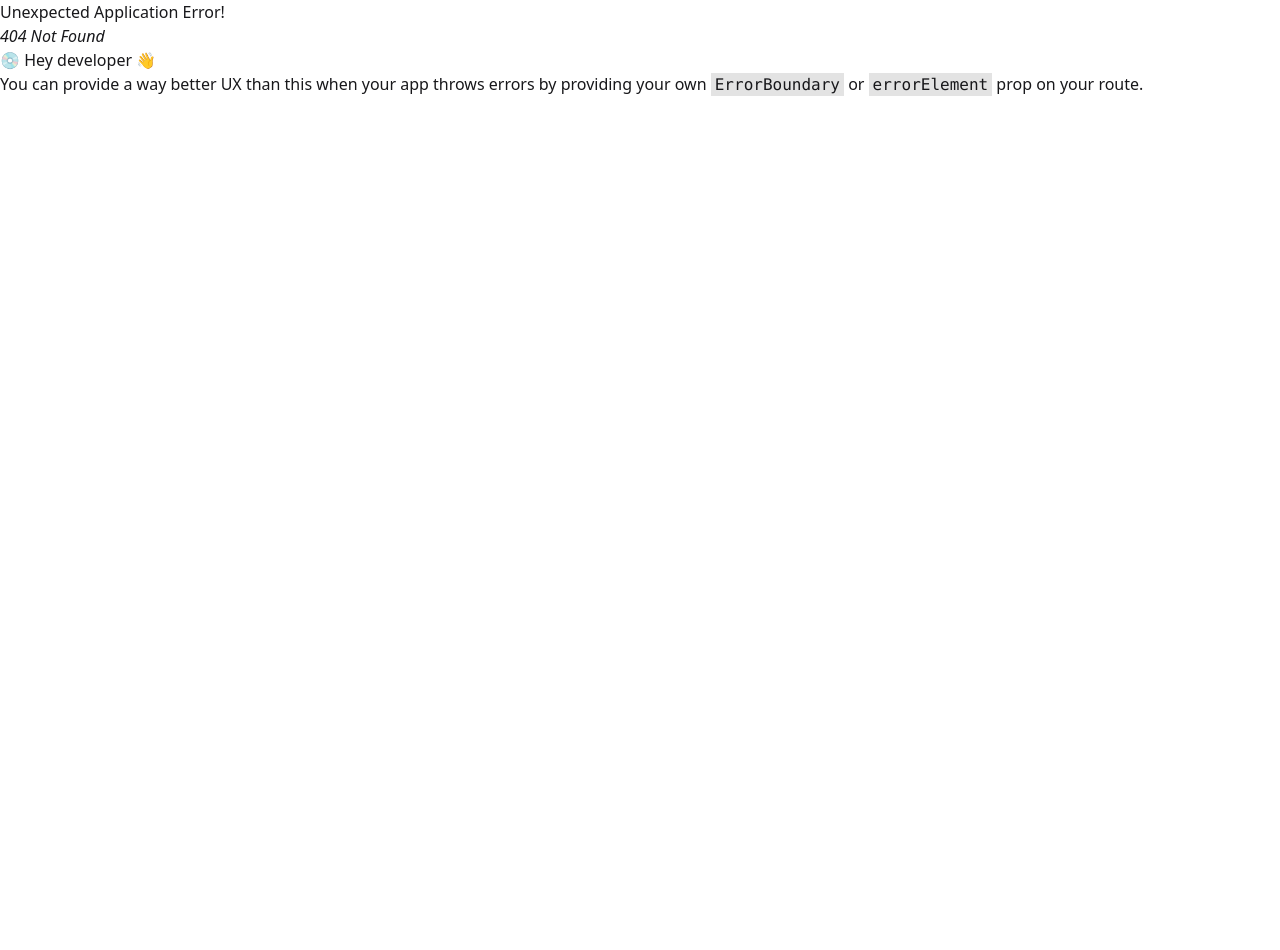
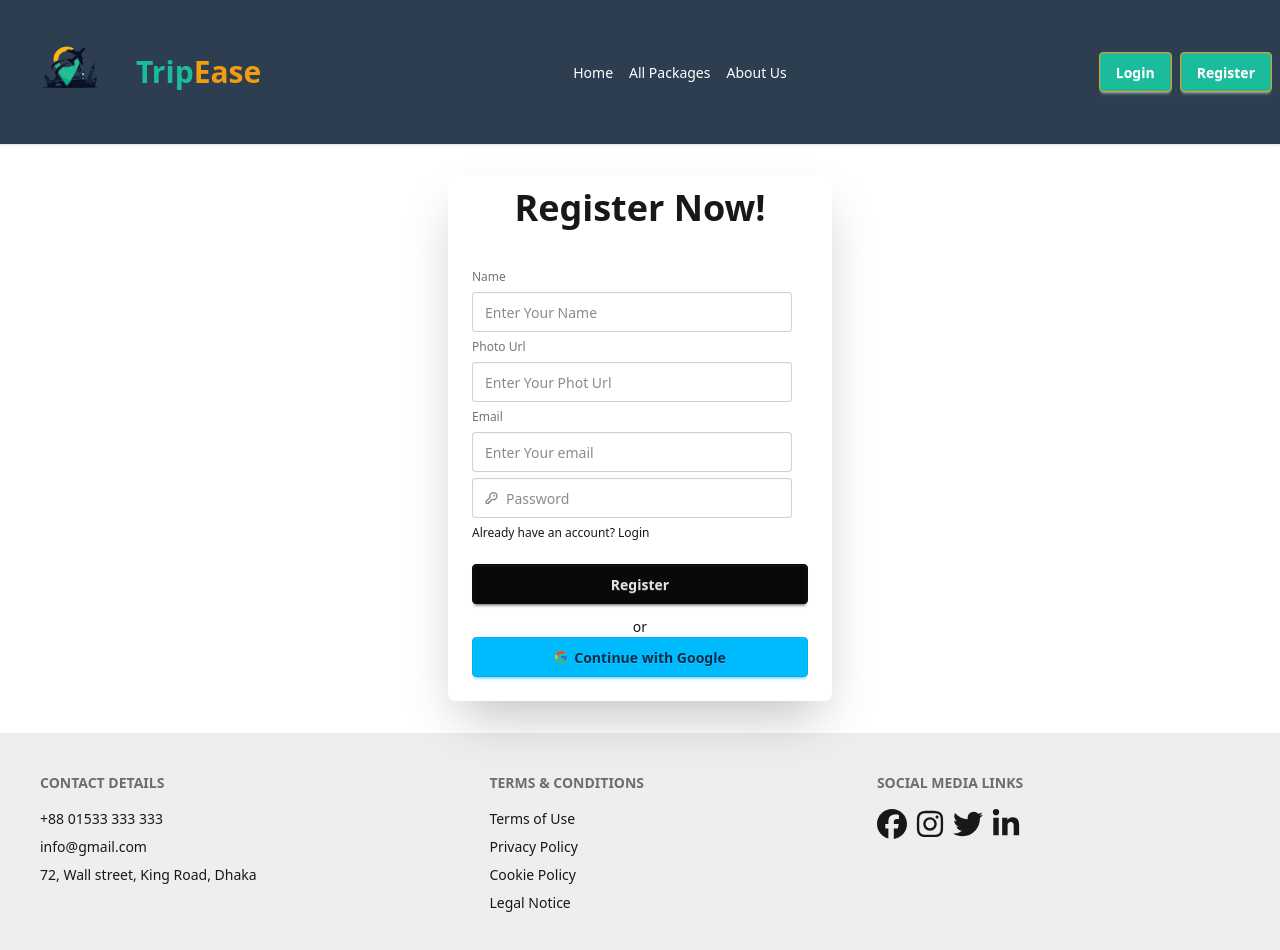
Before and after one commit to mehediakash01/Tour-Management-Client, a React (Vite) app: page /register in a window 1280 px wide. Before the commit this address had no page. Shown: the top 950 px of the page. Before the commit the page ends 800 px from the top, so only its background shows below. Built offline with nearby package versions, Linux system fonts and the light colour scheme.

Commit message:
created login,register and social page

```diff
--- /dev/null
+++ b/src/Auth/AuthLayout/Login.jsx
@@ -0,0 +1,51 @@
+import { Link } from "react-router";
+import SocialButton from "./SocialButton";
+
+const Login = () => {
+  const handleSignIn = (e) => {
+    e.preventDefault();
+    const form = e.target;
+
+    const email = form.email.value;
+    const password = form.password.value;
+  };
+
+  return (
+    <div className="card bg-base-100 w-full max-w-sm shrink-0 shadow-2xl mx-auto my-8">
+      <h1 className="font-bold text-4xl my-3 text-center">Login Now!</h1>
+      <div className="card-body">
+        <form onSubmit={handleSignIn} className="fieldset">
+          {/* email */}
+          <label className="label">Email</label>
+          <input
+            type="email"
+            name="email"
+            className="input"
+            placeholder="Enter Your email"
+            required
+          />
+          {/* password */}
+
+          <label className="label">Password</label>
+          <input
+            type="password"
+            name="password"
+            className="input"
+            placeholder="Enter Your Password"
+            required
+          />
+          <button>Forget password?</button>
+
+          <button type="submit" className="btn btn-neutral mt-4">
+            Login
+          </button>
+          <Link to={"/register"}>Don't have an account? Register</Link>
+        </form>
+
+        <SocialButton></SocialButton>
+      </div>
+    </div>
+  );
+};
+
+export default Login;
--- /dev/null
+++ b/src/Auth/AuthLayout/Register.jsx
@@ -0,0 +1,95 @@
+import { Link } from "react-router";
+import SocialButton from "./SocialButton";
+
+const Register = () => {
+  const handleSignUp = (e) => {
+    e.preventDefault();
+    const form = e.target;
+    const name = form.name.value;
+    const photo = form.photo.value;
+    const email = form.email.value;
+    const password = form.password.value;
+  };
+
+  return (
+    <div className="card bg-base-100 w-full max-w-sm shrink-0 shadow-2xl mx-auto my-8">
+      <h1 className="font-bold text-4xl my-3 text-center">Register Now!</h1>
+      <div className="card-body">
+        <form onSubmit={handleSignUp} className="fieldset">
+          {/* Name */}
+
+          <label className="label">Name</label>
+          <input
+            type="text"
+            name="name"
+            className="input"
+            placeholder="Enter Your Name"
+          />
+          {/* phot url */}
+          <label className="label">Photo Url</label>
+          <input
+            type="text"
+            name="photo"
+            className="input"
+            placeholder="Enter Your Phot Url"
+          />
+
+          {/* email */}
+          <label className="label">Email</label>
+          <input
+            type="email"
+            name="email"
+            className="input"
+            placeholder="Enter Your email"
+            required
+          />
+
+          {/* password */}
+
+          <label className="input validator">
+            <svg
+              className="h-[1em] opacity-50"
+              xmlns="http://www.w3.org/2000/svg"
+              viewBox="0 0 24 24"
+            >
+              <g
+                strokeLinejoin="round"
+                strokeLinecap="round"
+                strokeWidth="2.5"
+                fill="none"
+                stroke="currentColor"
+              >
+                <path d="M2.586 17.414A2 2 0 0 0 2 18.828V21a1 1 0 0 0 1 1h3a1 1 0 0 0 1-1v-1a1 1 0 0 1 1-1h1a1 1 0 0 0 1-1v-1a1 1 0 0 1 1-1h.172a2 2 0 0 0 1.414-.586l.814-.814a6.5 6.5 0 1 0-4-4z"></path>
+                <circle cx="16.5" cy="7.5" r=".5" fill="currentColor"></circle>
+              </g>
+            </svg>
+            <input
+              type="password"
+              required
+              placeholder="Password"
+              minLength="8"
+              pattern="(?=.*\d)(?=.*[a-z])(?=.*[A-Z]).{8,}"
+              title="Must be more than 8 characters, including number, lowercase letter, uppercase letter"
+              name="password"
+            />
+          </label>
+          <p className="validator-hint hidden">
+            Must be more than 8 characters, including
+            <br />
+            At least one number <br />
+            At least one lowercase letter <br />
+            At least one uppercase letter
+          </p>
+          <Link to={"/login"}>Already have an account? Login</Link>
+
+          <button type="submit" className="btn btn-neutral mt-4">
+            Register
+          </button>
+        </form>
+        <SocialButton></SocialButton>
+      </div>
+    </div>
+  );
+};
+
+export default Register;
--- /dev/null
+++ b/src/Auth/AuthLayout/SocialButton.jsx
@@ -0,0 +1,19 @@
+
+import { FcGoogle } from "react-icons/fc";
+
+
+const SocialButton = () => {
+
+
+  return (
+    <div >
+      <p className="text-center">or</p>
+      <button className="btn btn-info w-full">
+        {" "}
+        <FcGoogle /> Continue with Google
+      </button>
+    </div>
+  );
+};
+
+export default SocialButton;
--- a/src/Components/Router/router.jsx
+++ b/src/Components/Router/router.jsx
@@ -1,19 +1,23 @@
-import {
-  createBrowserRouter,
-
-} from "react-router";
+import { createBrowserRouter } from "react-router";
 import Root from "../Root/Root";
 import Home from "../../Pages/Home/Home";
-
+import Login from "../../Auth/AuthLayout/Login";
+import Register from "../../Auth/AuthLayout/Register";
 
 export const router = createBrowserRouter([
   {
     path: "/",
     Component: Root,
-    children:[
-        {index:true,
-            Component:Home,
-        },
-    ]
+    children: [
+      { index: true, Component: Home },
+      {
+        path: "login",
+        Component: Login,
+      },
+      {
+        path: "register",
+        Component: Register,
+      },
+    ],
   },
 ]);
```
